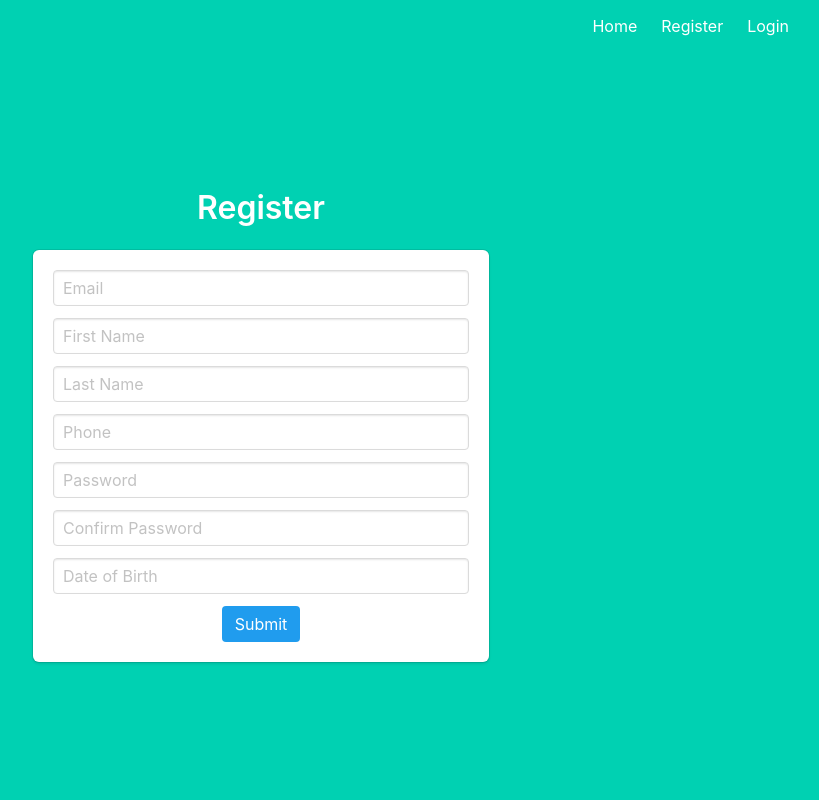
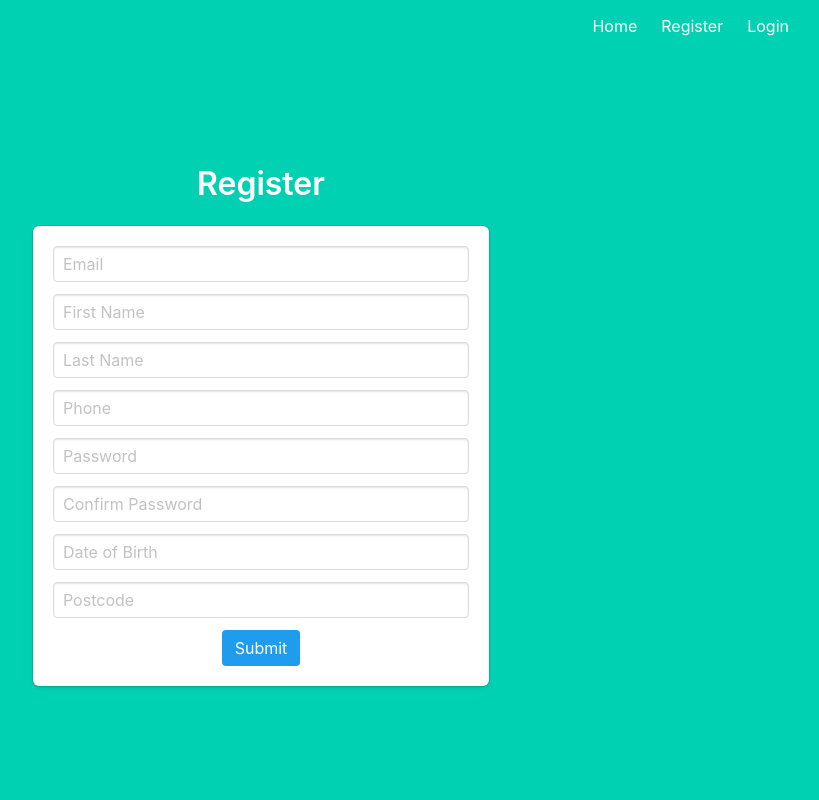
Before and after one commit to emsyoungg/LotteryWebApp, a Flask app: page /register in a window 1280 px wide. Shown: the whole page, without its empty margins (427-1246 px from the left). Run offline with Flask 3, Linux system fonts and the light colour scheme; some libraries are stand-ins or nearby versions.

Commit message:
1.9 and 1.10, postcode added

```diff
--- a/models.py
+++ b/models.py
@@ -44,6 +44,7 @@ class User(db.Model, UserMixin):
     lastname = db.Column(db.String(100), nullable=False)
     phone = db.Column(db.String(100), nullable=False)
     date_of_birth = db.Column(db.String(100), nullable=False)
+    postcode = db.Column(db.String(100), nullable=False)
     role = db.Column(db.String(100), nullable=False, default='user')
     pin_key = db.Column(db.String(32), nullable=False, default=pyotp.random_base32())
     registered_on = db.Column(db.DateTime, nullable=False)
@@ -54,13 +55,14 @@ class User(db.Model, UserMixin):
     # Define the relationship to Draw
     draws = db.relationship('Draw')
 
-    def __init__(self, email, firstname, lastname, phone, password, date_of_birth, role):
+    def __init__(self, email, firstname, lastname, phone, password, date_of_birth, postcode, role):
         self.date_of_birth = date_of_birth
         self.email = email
         self.firstname = firstname
         self.lastname = lastname
         self.phone = phone
         self.password = bcrypt.hashpw(password.encode('utf-8'), bcrypt.gensalt())
+        self.postcode = postcode
         self.role = role
         self.registered_on = datetime.now()
         self.current_login = None
@@ -114,6 +116,7 @@ def init_db():
                      lastname='Jones',
                      phone='0191-123-4567',
                      date_of_birth='01/01/2001',
+                     postcode='DN2 7NY',
                      role='admin')
 
         db.session.add(admin)
--- a/templates/users/register.html
+++ b/templates/users/register.html
@@ -71,6 +71,14 @@
                     </div>
 
                 </div>
+                <div class="field">
+                    <div class="control">
+                        {{ form.postcode(class="input", placeholder="Postcode") }}
+                        {% for error in form.postcode.errors %}
+                            {{ error }}
+                        {% endfor %}
+                    </div>
+                </div>
                 <div>
                     {{ form.submit(class="button is-info is-centered") }}
                 </div>
--- a/users/forms.py
+++ b/users/forms.py
@@ -6,8 +6,10 @@ import re
 from flask_wtf import RecaptchaField
 
 
+# handles register form inputs
 class RegisterForm(FlaskForm):
 
+    # Validation functions
     def character_check(self, field):
         exclude_chars = "*?!'^+%&/()=}][{$#@<>"
 
@@ -30,8 +32,15 @@ class RegisterForm(FlaskForm):
     def date_of_birth_validator(self, date_of_birth):
         pattern = re.compile(r'^(0[1-9]|[12][0-9]|3[01])/(0[1-9]|1[0-2])/(19|20)\d{2}$')
         if not pattern.match(date_of_birth.data):
-            raise ValidationError(f"Invalid date, must be DD/MM/YYYY")
+            raise ValidationError(f"Invalid date, must be a valid DD/MM/YYYY")
 
+    def postcode_validator(self, postcode):
+        pattern = re.compile(r'^[A-Z\d]{2}[\dA-Z]\s[A-Z]{3}$|^[A-Z]{2}[\dA-Z]\s[A-Z]{3}$|^[A-Z]{3}[\dA-Z]\s[A-Z]{3}$')
+        if not pattern.match(postcode.data):
+            raise ValidationError(f"Invalid postcode, must be XY YXX, XYY YXX or XXY YXX where X is an uppercase "
+                                  f"letter and Y is a digit.")
+
+    # assigning validators
     email = EmailField(validators=[Email(), DataRequired()])
     firstname = StringField(validators=[character_check, DataRequired()])
     lastname = StringField(validators=[character_check, DataRequired()])
@@ -40,7 +49,7 @@ class RegisterForm(FlaskForm):
     confirm_password = PasswordField(validators=[DataRequired(), EqualTo('password', message='Both password fields '
                                                                                              'must be equal!')])
     date_of_birth = StringField(validators=[DataRequired(), date_of_birth_validator])
-
+    postcode = StringField(validators=[DataRequired(), postcode_validator])
     submit = SubmitField()
 
 
--- a/users/views.py
+++ b/users/views.py
@@ -39,6 +39,7 @@ def register():
                         phone=form.phone.data,
                         password=form.password.data,
                         date_of_birth=form.date_of_birth.data,
+                        postcode=form.postcode.data,
                         role='user')
 
         # add the new user to the database
```
